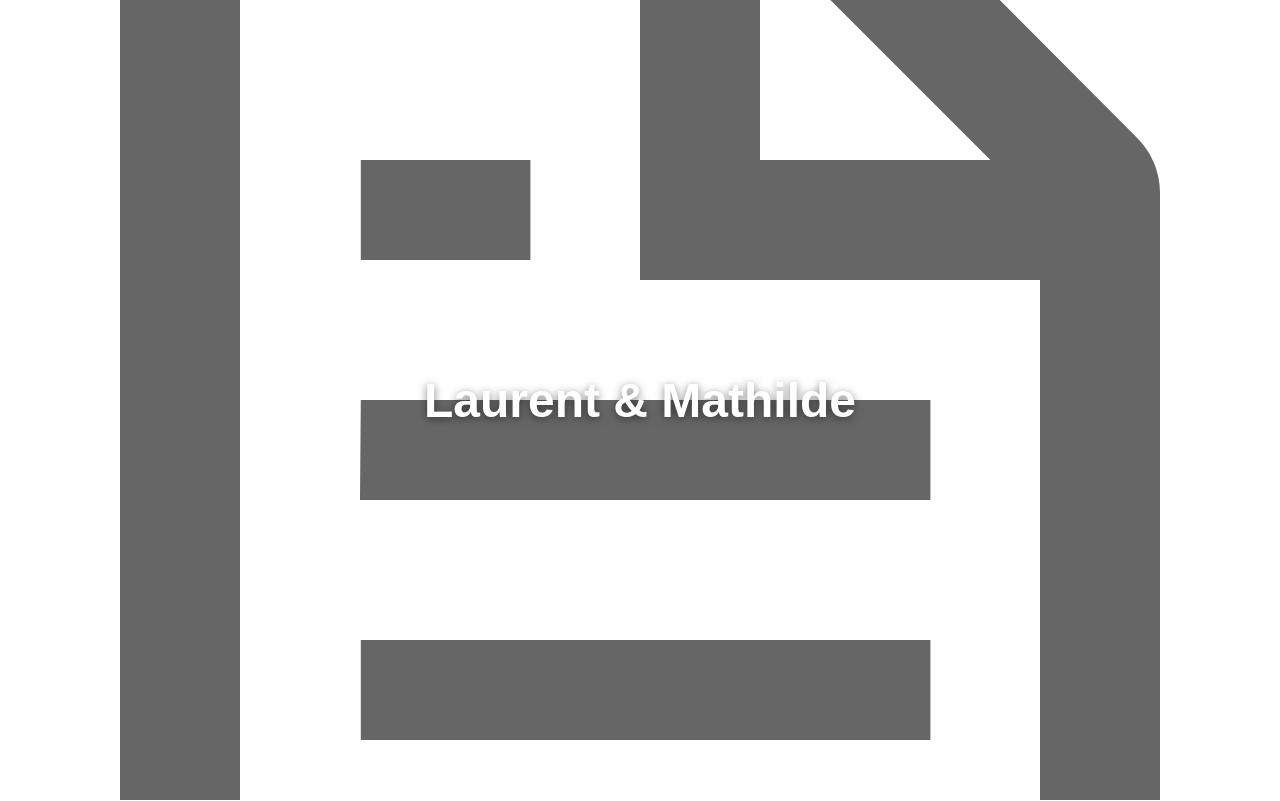
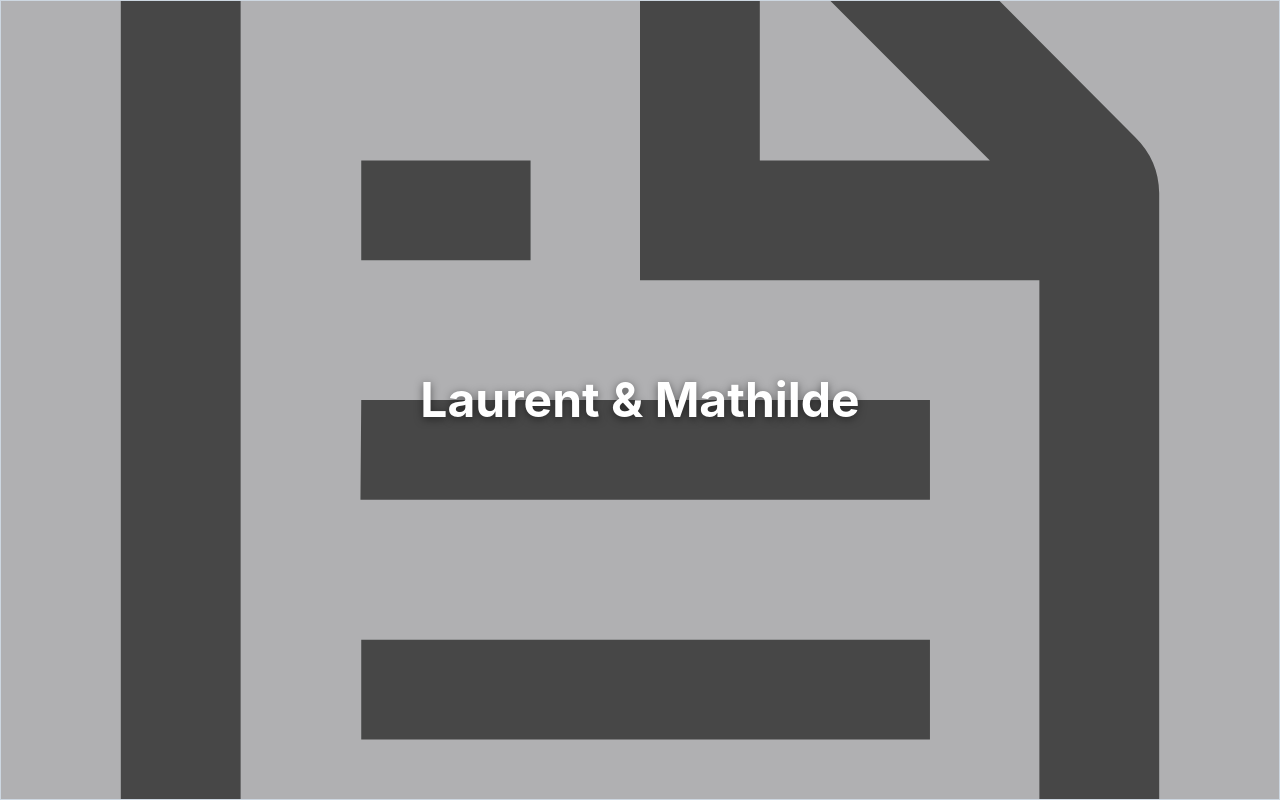
Before and after one commit to NanaChrs/site-mariage, a Next.js app: page / in a window 1280 px wide. Shown: the top 801 px of the page. Built offline with nearby package versions, Linux system fonts and the light colour scheme.

Commit message:
user cardcover fro 1st overlay

```diff
--- a/src/app/page.tsx
+++ b/src/app/page.tsx
@@ -1,30 +1,54 @@
 import Image from "next/image";
-import styles from "./page.module.css";
 import AccommodationsCarousel from "./components/accommodations";
 import RSVPForm from "./components/rsvp-form";
 import Typography from "@mui/joy/Typography";
+import CardCover from "@mui/joy/CardCover";
+import CardContent from "@mui/joy/CardContent";
+import Card from "@mui/joy/Card";
 
 export default function Home() {
   return (
     <>
-      <section
-        style={{
+      <Card
+        sx={{
           position: "relative",
           width: "100vw",
           height: "100vh",
           overflow: "hidden",
+          borderRadius: 0,
         }}
       >
+        <CardCover>
           <Image
             src="/file.svg"
             alt="Background"
             fill
-          className={styles.fullscreenBg}
             priority
             style={{ objectFit: "cover" }}
           />
-        <div className={styles.overlayText}>Laurent & Mathilde</div>
-      </section>
+        </CardCover>
+        <CardCover
+          sx={{
+            background: "rgba(0,0,0,0.3)",
+          }}
+        />
+        <CardContent
+          sx={{
+            position: "absolute",
+            top: "50%",
+            left: "50%",
+            transform: "translate(-50%, -50%)",
+            color: "white",
+            fontSize: "3rem",
+            fontWeight: "bold",
+            textShadow: "0 2px 8px rgba(0,0,0,0.5)",
+            textAlign: "center",
+            zIndex: 2,
+          }}
+        >
+          Laurent & Mathilde
+        </CardContent>
+      </Card>
       <section
         style={{
           position: "relative",
@@ -57,7 +81,9 @@ export default function Home() {
           </Typography>
         </div>
         <AccommodationsCarousel />
+        <div style={{ maxWidth: 400, margin: '48px auto 0 auto' }}>
           <RSVPForm />
+        </div>
       </section>
     </>
   );
```
Lines whose indentation alone changed are shown as unchanged.
